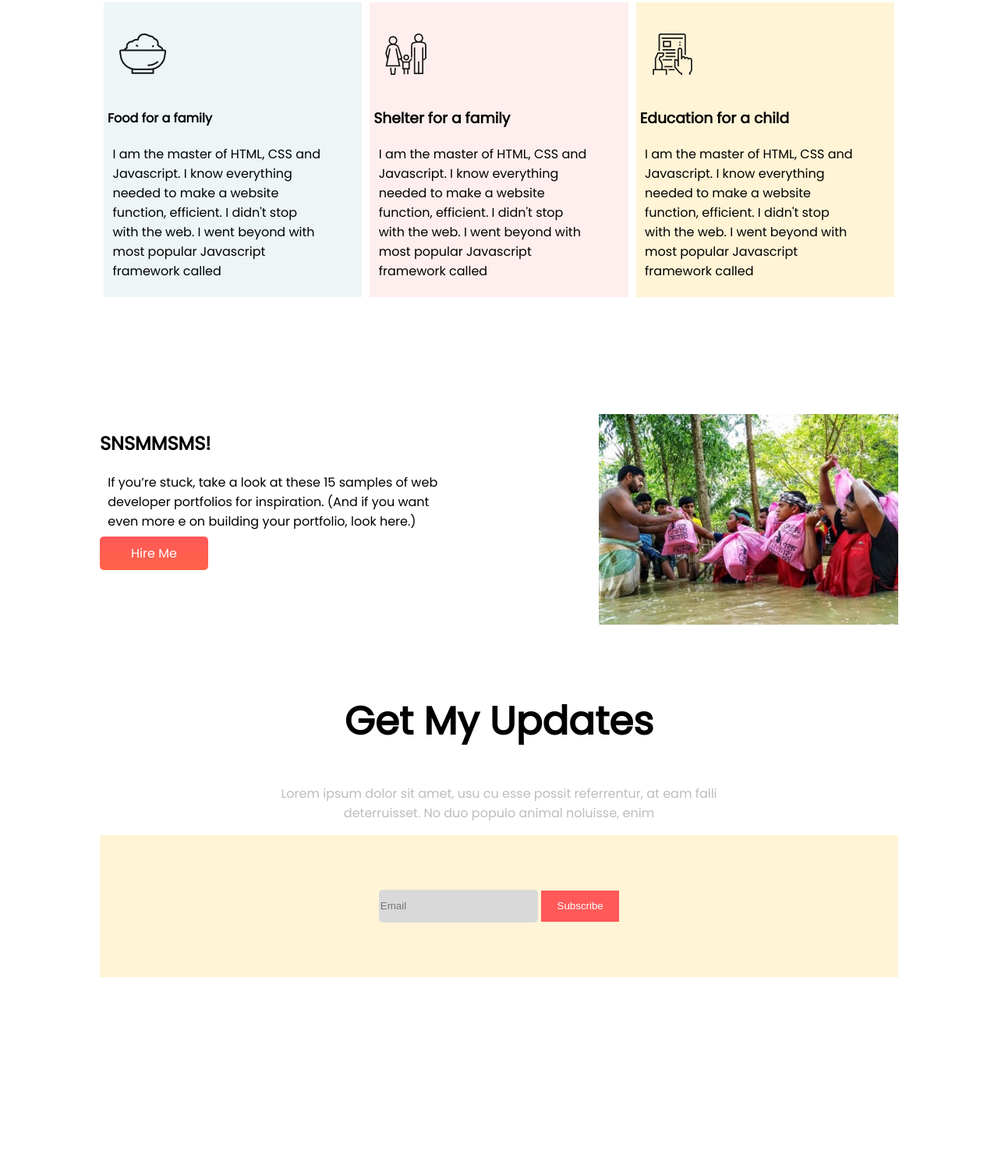
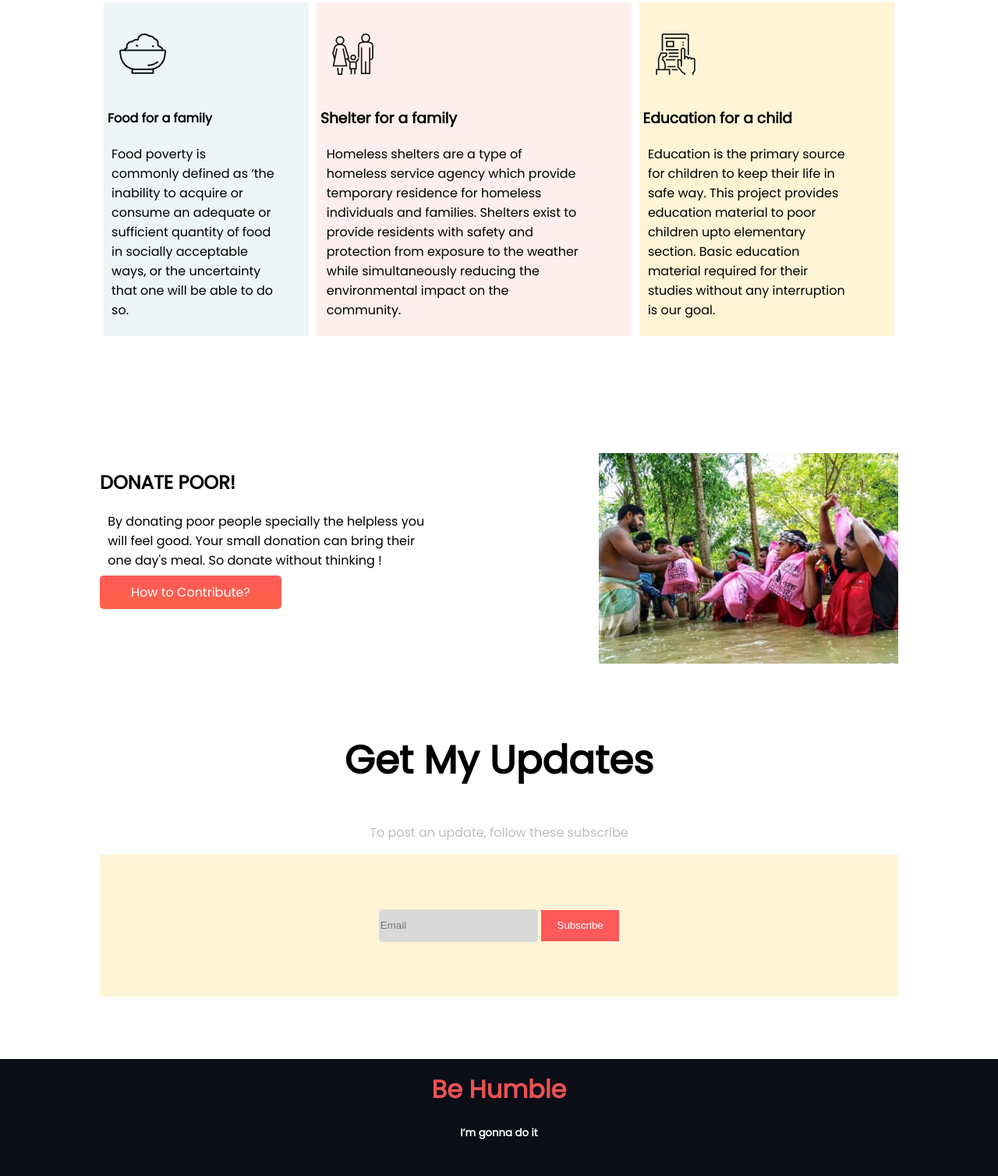
Before and after one commit to noyonali492/donate-today-assignment, a plain HTML site: page index.html in a window 1280 px wide. Shown: the part 1124-2632 px from the top of the page at 78% size. Before the commit the page ends 2457 px from the top, so only its background shows below. Drawn offline with Linux system fonts and the light colour scheme.

Commit message:
Complete assessment 1

```diff
--- a/index.html
+++ b/index.html
@@ -71,28 +71,27 @@
                 <img class="icons" src="icons/food.png" alt="">
                 <h4 class="orange-color">Food for a family</h4>
                 <p>
-                    I am the master of HTML, CSS and Javascript. I know everything needed to make a website function,
-                    efficient. I didn't stop with the web. I went beyond with most popular Javascript framework called
-
-
+                    Food poverty is commonly defined as ‘the inability to acquire or consume an adequate or sufficient
+                    quantity of food in socially acceptable ways, or the uncertainty that one will be able to do so.
                 </p>
             </div>
             <div id="full-stack-developer" class="donate-item bg2">
                 <img class="icons" src="icons/shelter.png" alt="food">
                 <h3 class="orange-color">Shelter for a family</h3>
                 <p>
-                    I am the master of HTML, CSS and Javascript. I know everything needed to make a website function,
-                    efficient. I didn't stop with the web. I went beyond with most popular Javascript framework called
-
+                    Homeless shelters are a type of homeless service agency which provide temporary residence for
+                    homeless individuals and families. Shelters exist to provide residents with safety and protection
+                    from exposure to the weather while simultaneously reducing the environmental impact on the
+                    community.
                 </p>
             </div>
             <div id="full-stack-developer" class="donate-item bg3">
                 <img class="icons" src="icons/Frame-1.png" alt="food">
                 <h3 class="orange-color">Education for a child</h3>
                 <p>
-                    I am the master of HTML, CSS and Javascript. I know everything needed to make a website function,
-                    efficient. I didn't stop with the web. I went beyond with most popular Javascript framework called
-
+                    Education is the primary source for children to keep their life in safe way. This project provides
+                    education material to poor children upto elementary section. Basic education material required for
+                    their studies without any interruption is our goal.
                 </p>
             </div>
         </div>
@@ -100,12 +99,12 @@
 
     <section class="flexible-container margin-bottom">
         <div class="half-width">
-            <h1>SNSMMSMS!</h1>
+            <h1>DONATE POOR!</h1>
             <p>
-                If you’re stuck, take a look at these 15 samples of web developer portfolios for inspiration.
-                (And if you want even more e on building your portfolio, look here.)
+                By donating poor people specially the helpless you will feel good. Your small donation can bring their
+                one day's meal. So donate without thinking !
             </p>
-            <a class="link-button" target="_blank" href="https://www.facebook.com/shobuzkhan11/">Hire Me</a>
+            <a class="link-button" target="_blank" href="https://www.facebook.com/shobuzkhan11/">How to Contribute?</a>
 
         </div>
         <div class="half-width">
@@ -114,8 +113,7 @@
     </section>
     <section class="subscribe margin-bottom">
         <h1 class="subscribe-txt">Get My Updates</h1>
-        <p class="subscribe-para">Lorem ipsum dolor sit amet, usu cu esse possit referrentur, at eam falli
-            deterruisset. No duo populo animal noluisse, enim
+        <p class="subscribe-para">To post an update, follow these subscribe
         </p>
         <div class="input-area">
             <input class="input" type="text" name="Email" placeholder="Email">
@@ -124,5 +122,9 @@
     </section>
 
 </body>
+<footer class="footer">
+    <h1> Be Humble</h1>
+    <h5>I’m gonna do it</h5>
+</footer>
 
 </html>
--- a/style.css
+++ b/style.css
@@ -175,3 +175,18 @@ p {
     border: none;
     width: 100px;
 }
+
+.footer {
+    left: 0;
+    bottom: 0;
+    width: 100%;
+    color: white;
+    text-align: center;
+    background-color: #0B0D17;
+    height: 150px;
+}
+
+.footer h1 {
+    padding-top: 15px;
+    color: #EA5253;
+}
```
